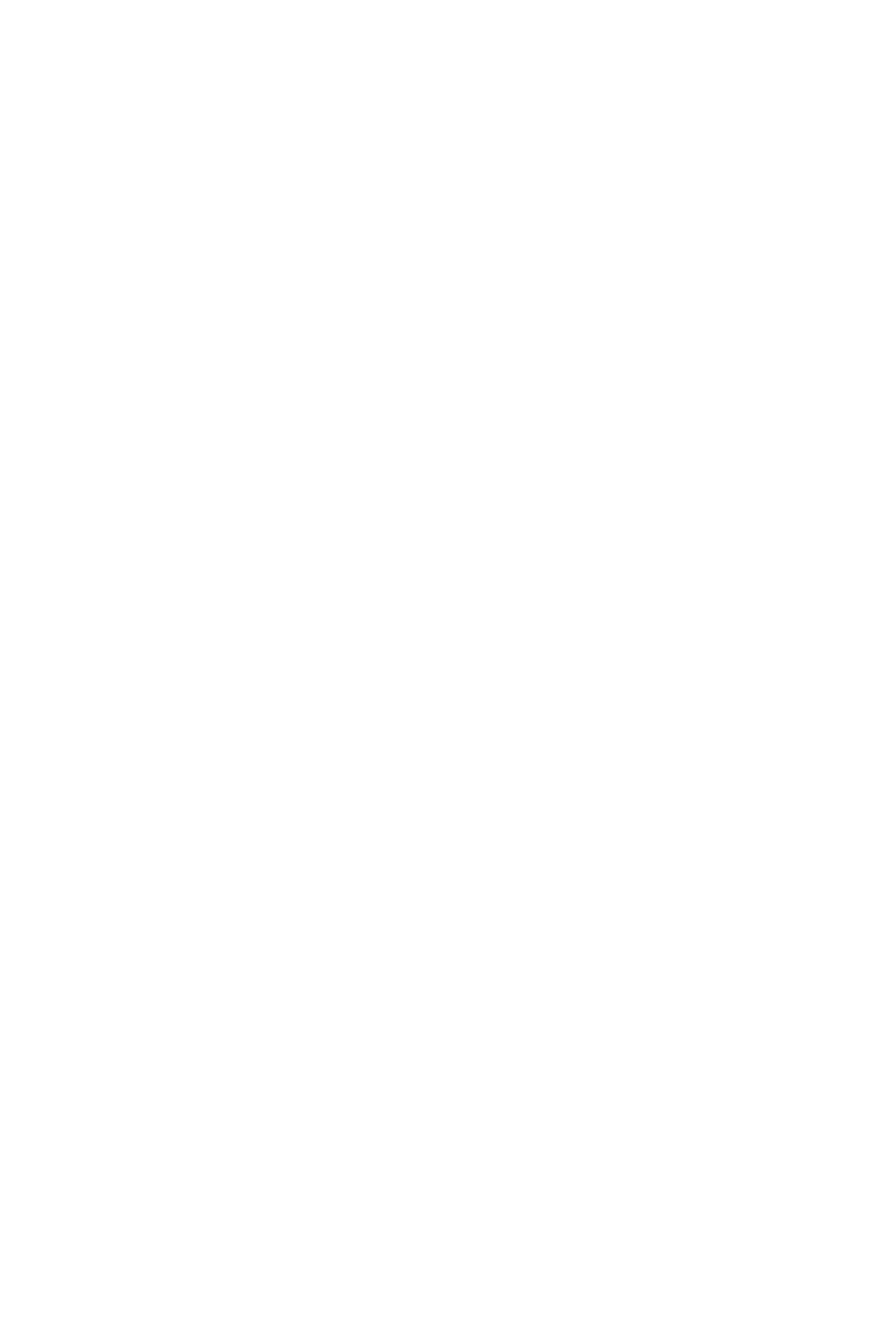
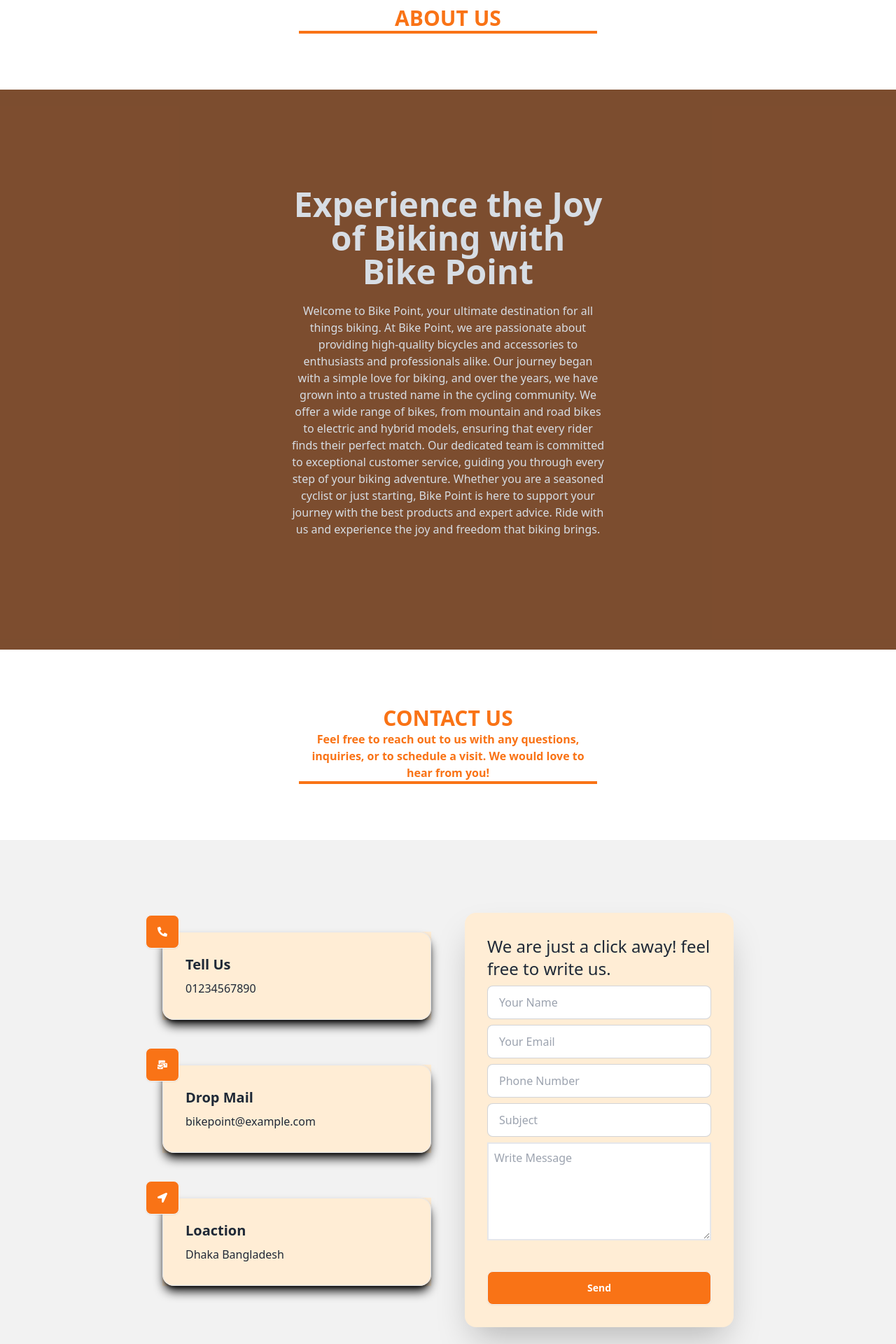
Before and after one commit to RabeyaAkter78/bike-point, a React (Vite) app: page / in a window 1280 px wide. Shown: the part 1120-3040 px from the top of the page at 70% size. Before the commit the page ends 1128 px from the top, so only its background shows below. Built offline with nearby package versions, Linux system fonts and the light colour scheme; no server answers.

Commit message:
final commit

```diff
--- /dev/null
+++ b/src/Components/Shared/Footer/Footer.jsx
@@ -0,0 +1,12 @@
+
+const Footer = () => {
+    return (
+        <footer className="footer footer-center p-4 bg-base-300 text-base-content">
+            <aside>
+                <p>Copyright © 2024 - All right reserved by Bike point Ltd</p>
+            </aside>
+        </footer>
+    );
+};
+
+export default Footer;
--- a/src/Layouts/Main/Main.jsx
+++ b/src/Layouts/Main/Main.jsx
@@ -1,11 +1,13 @@
 import { Outlet } from "react-router-dom";
 import Navbar from "../../Components/Shared/Navbar/Navbar";
+import Footer from "../../Components/Shared/Footer/Footer";
 
 const Main = () => {
     return (
         <div>
             <Navbar></Navbar>
             <Outlet></Outlet>
+            <Footer></Footer>
         </div>
     );
 };
--- a/src/Pages/AboutUs/AboutUs.jsx
+++ b/src/Pages/AboutUs/AboutUs.jsx
@@ -1,9 +1,30 @@
+import { FaAward, FaRegSmile, FaUserAlt, FaUserShield } from "react-icons/fa";
+import SectionTitle from "../../Components/SectionTitle/SectionTitle";
+
+
 
 const AboutUs = () => {
     return (
-        <div>
-            <h1>about us</h1>
+        <div className="">
+            <SectionTitle
+                heading={"About us"}
+                subHeading={""}
+            >
+            </SectionTitle>
+
+            <div className="hero min-h-screen bg-orange-500 my-20" >
+                <div className="hero-overlay bg-opacity-60"></div>
+                <div className="hero-content text-center text-neutral-content">
+                    <div className="max-w-md">
+                        <h1 className="mb-5 text-5xl font-bold">Experience the Joy of Biking with Bike Point</h1>
+                        <p className="mb-5">Welcome to Bike Point, your ultimate destination for all things biking. At Bike Point, we are passionate about providing high-quality bicycles and accessories to enthusiasts and professionals alike. Our journey began with a simple love for biking, and over the years, we have grown into a trusted name in the cycling community. We offer a wide range of bikes, from mountain and road bikes to electric and hybrid models, ensuring that every rider finds their perfect match. Our dedicated team is committed to exceptional customer service, guiding you through every step of your biking adventure. Whether you are a seasoned cyclist or just starting, Bike Point is here to support your journey with the best products and expert advice. Ride with us and experience the joy and freedom that biking brings.
+
+                        </p>
+                    </div>
+                </div>
+            </div>
         </div>
+
     );
 };
 
--- a/src/Pages/ContactUs/ContactUs.jsx
+++ b/src/Pages/ContactUs/ContactUs.jsx
@@ -1,8 +1,91 @@
+import { FaLocationArrow, FaMailBulk, FaPhoneAlt } from "react-icons/fa";
+import { useRef } from "react";
+import SectionTitle from "../../Components/SectionTitle/SectionTitle";
 
 const ContactUs = () => {
+    const form = useRef();
+
+
     return (
-        <div>
-           <h1>COntact US</h1>
+        <div className="">
+            <SectionTitle
+                heading={"Contact us"}
+                SubHeading={"Feel free to reach out to us with any questions, inquiries, or to schedule a visit. We would love to hear from you!"}
+            ></SectionTitle>
+
+            <div className="flex gap-14 min-h-screen items-center justify-center  my-14 bg-base-200">
+
+                <div className="hero-content flex-col lg:flex-row-reverse">
+
+                    <div className="card flex-shrink-0 w-full max-w-sm shadow-2xl bg-orange-100">
+                        <form ref={form}  className="card-body">
+                            <h4 className="font-medium text-2xl">We are just a click away! feel free to write us.</h4>
+                            <div className="form-control">
+                                <input type="text" placeholder="Your Name" name="from_name" className="input input-bordered" />
+                            </div>
+                            <div className="form-control">
+                                <input type="email" placeholder="Your Email" name="user_email" className="input input-bordered" />
+                            </div>
+                            <div className="form-control">
+                                <input type="text" placeholder="Phone Number" className="input input-bordered" />
+                            </div>
+                            <div className="form-control">
+                                <input type="text" placeholder="Subject" className="input input-bordered" />
+                            </div>
+                            <textarea className=" border-2 p-2" placeholder="Write Message" name="message" id="" cols="10" rows="5"></textarea>
+
+                            <div className="form-control mt-6">
+                                <button type="submit" className="btn bg-orange-500 hover:bg-orange-700 text-white mt-3">
+                                    Send
+                                </button>
+                            </div>
+                        </form>
+                    </div>
+
+                    {/* indicator */}
+                    <div className="flex flex-col gap-8 mr-8 ">
+                        <div className="indicator mb-8 bg-orange-100">
+                            <div className="indicator-item indicator-start">
+                                <button className="btn bg-orange-500 hover:bg-orange-700 text-white"><FaPhoneAlt></FaPhoneAlt></button>
+                            </div>
+                            <div className="card border shadow-lg shadow-black w-96">
+                                <div className="card-body">
+                                    <h2 className="card-title ">Tell Us</h2>
+                                    <p>01234567890</p>
+
+                                </div>
+                            </div>
+                        </div>
+                        <div className="indicator mb-8 bg-orange-100">
+                            <div className="indicator-item indicator-start">
+                                <button className=" btn bg-orange-500 hover:bg-orange-700 text-white"><FaMailBulk></FaMailBulk></button>
+                            </div>
+                            <div className="card border shadow-lg shadow-black w-96">
+                                <div className="card-body">
+                                    <h2 className="card-title ">Drop Mail</h2>
+                                    <p>bikepoint@example.com</p>
+
+                                </div>
+                            </div>
+                        </div>
+                        <div className="indicator mb-8 bg-orange-100">
+                            <div className="indicator-item indicator-start">
+                                <button className=" btn bg-orange-500 hover:bg-orange-700 text-white"><FaLocationArrow></FaLocationArrow></button>
+                            </div>
+                            <div className="card border shadow-lg shadow-black w-96">
+                                <div className="card-body">
+                                    <h2 className="card-title ">Loaction</h2>
+                                    <p>Dhaka Bangladesh</p>
+
+                                </div>
+                            </div>
+                        </div>
+                    </div>
+                </div>
+            </div>
+
+
+
         </div>
     );
 };
--- a/src/Pages/Home/Home.jsx
+++ b/src/Pages/Home/Home.jsx
@@ -1,11 +1,15 @@
 import Banner from "../../Components/Banner/Banner";
+import AboutUs from "../AboutUs/AboutUs";
 import AllProduct from "../AllProduct/AllProduct";
+import ContactUs from "../ContactUs/ContactUs";
 
 const Home = () => {
     return (
         <div>
          <Banner></Banner>
          <AllProduct></AllProduct>
+         <AboutUs></AboutUs>
+         <ContactUs></ContactUs>
         </div>
     );
 };
```
